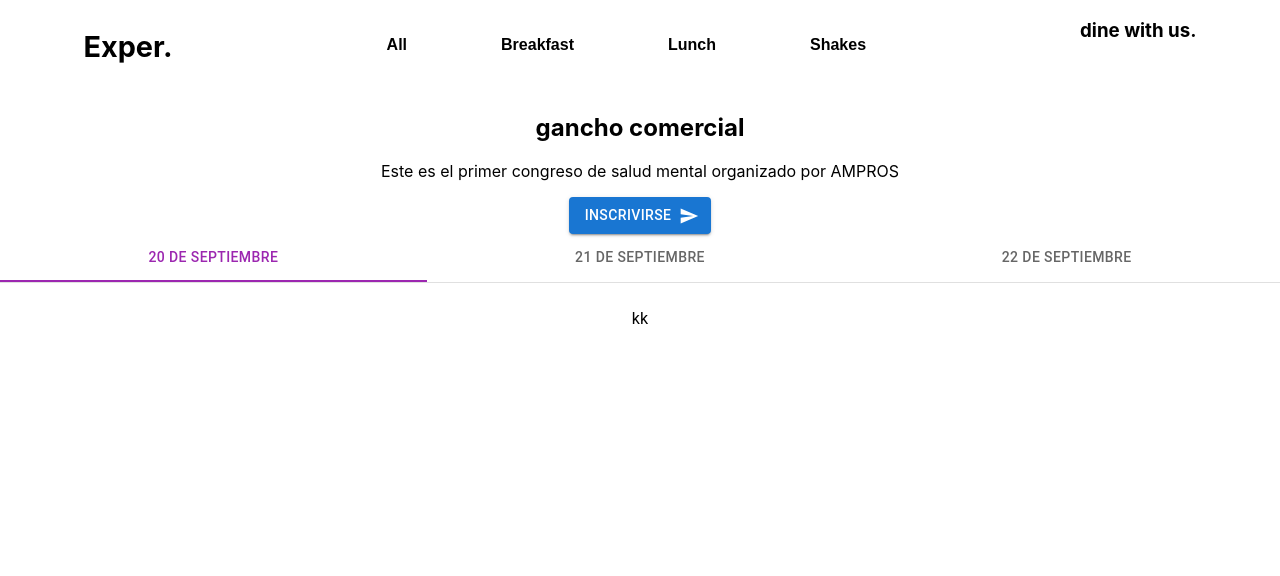
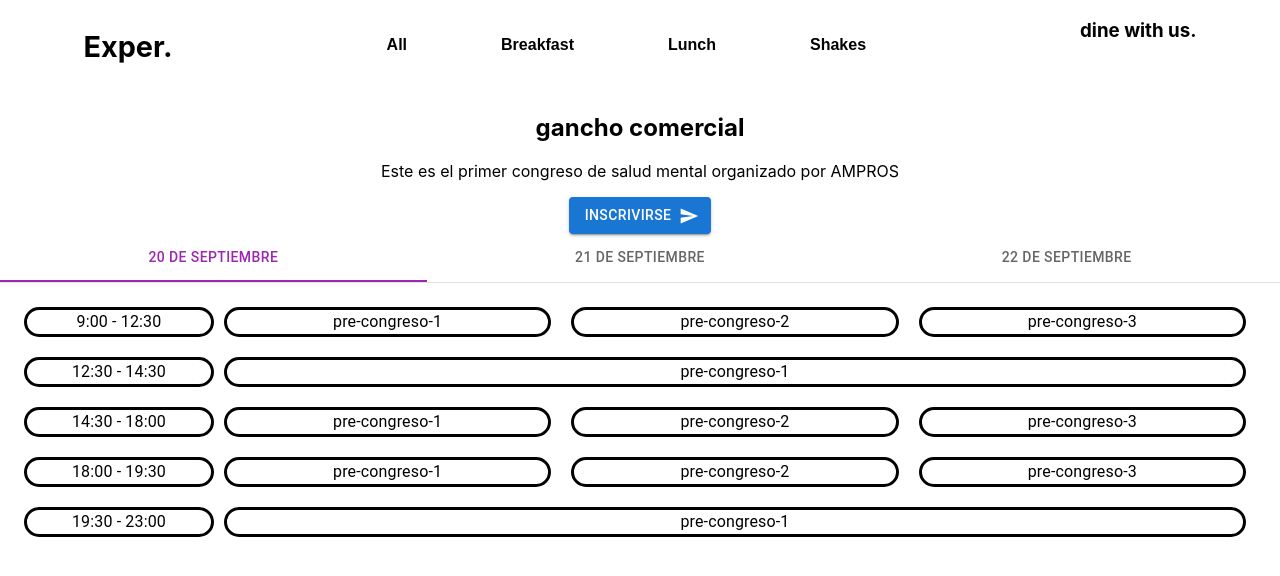
Before and after one commit to INGcomer/Landing-Congreso-AMPROS, a React (Create React App) app: page / in a window 1280 px wide. Shown: the top 576 px of the page. Built offline with nearby package versions, Linux system fonts and the light colour scheme.

Commit message:
cambios en el calendario

```diff
--- a/src/components/cronograma/Cronograma.jsx
+++ b/src/components/cronograma/Cronograma.jsx
@@ -4,6 +4,8 @@ import Tabs from '@mui/material/Tabs';
 import Tab from '@mui/material/Tab';
 import Typography from '@mui/material/Typography';
 import Box from '@mui/material/Box';
+
+import PrimerDia from './dias/PrimerDia';
 
 function TabPanel(props) {
     const { children, value, index, ...other } = props;
@@ -63,7 +65,7 @@ export default function BasicTabs() {
                 </Tabs>
             </Box>
             <TabPanel value={value} index={0}>
-                kk
+                <PrimerDia/>
             </TabPanel>
             <TabPanel value={value} index={1}>
                 Item Two
--- a/src/components/cronograma/dias/PrimerDia.jsx
+++ b/src/components/cronograma/dias/PrimerDia.jsx
@@ -1,16 +1,49 @@
+import JSON from "./dias.json"
 
+import "./secciones_cronograma.css"
+
+var actividades = JSON.primer_dia
 
 function PrimerDia() {
   return (
     <div className="PrimerDia">
-      <ul className="horas">
-        <li> 12:00 </li>
-      </ul>
-      <div className="eventos">
+      <div className="cronograma">
+        {actividades.map((actividad) => {
+          return (
+            <div className="franja_horaria">
+              <div className="hora">
+                {actividad.inicio} - {actividad.fin}
+              </div>
+              <div className="eventos">
+                {actividad.eventos.map((evento) => {
+                  return (
+                    <div className="evento">
+                      {evento}
+                    </div>
+                  )
+                })}
+              </div>
 
+            </div>
+          )
+        })}
       </div>
     </div>
   );
 }
 
-export default App;
+function Evento() {
+  return (
+    <div className="evento">
+      <div className="hora">
+        23:00
+      </div>
+      <div className="evento_nombre">
+
+      </div>
+
+    </div>
+  )
+}
+
+export default PrimerDia;
--- a/src/components/cronograma/dias/dias.json
+++ b/src/components/cronograma/dias/dias.json
@@ -1,26 +1,46 @@
 {
-    "primer_dia":{
-        "Pre-congreso": {
+    "primer_dia":[
+        {
+            "nombre": "Pre-congreso",
             "inicio": "9:00",
-            "fin": "12:30"
+            "fin": "12:30",
+            "eventos": [
+                "pre-congreso-1", "pre-congreso-2", "pre-congreso-3"
+            ]
         },
-        "Almuerzo": {
+        {
+            "nombre": "Almuerzo",
             "inicio": "12:30",
-            "fin": "14:30"
+            "fin": "14:30",
+            "eventos": [
+                "pre-congreso-1"
+            ]
         },
-        "Feria": {
+        {
+            "nombre": "Feria",
             "inicio": "14:30",
-            "fin": "18:00"
+            "fin": "18:00",
+            "eventos": [
+                "pre-congreso-1", "pre-congreso-2", "pre-congreso-3"
+            ]
         },
-        "Acto de Apertura":{
+        {
+            "nombre": "Acto de Apertura",
             "inicio": "18:00",
-            "fin": "19:30"
+            "fin": "19:30",
+            "eventos": [
+                "pre-congreso-1", "pre-congreso-2", "pre-congreso-3"
+            ]
         },
-        "Coctel de Bienvenida":{
+        {
+            "nombre": "Coctel de Bienvenida",
             "inicio": "19:30",
-            "fin": "23:00"
+            "fin": "23:00",
+            "eventos": [
+                "pre-congreso-1"
+            ]
         }
-    },
+    ],
     "segundo_dia":{
         "Tanda de conferencias 1": {
             "conferencia_1": {
--- /dev/null
+++ b/src/components/cronograma/dias/secciones_cronograma.css
@@ -0,0 +1,33 @@
+.franja_horaria{
+    /* background-color: red; */
+
+    display: flex;
+    align-items: center;
+    justify-content: space-evenly;
+
+    margin-bottom: 20px;
+}
+
+.franja_horaria .hora{
+    width: 15%;
+
+    border-radius: 50px;
+    border-style: solid;
+    border-color: black;
+}
+.franja_horaria .eventos{
+    width: 85%;
+
+    display: flex;
+    justify-content: space-evenly;
+}
+.franja_horaria .eventos .evento{
+    border-radius: 50px;
+    border-style: solid;
+    border-color: black;
+
+    width: 100%;
+
+    margin-left: 10px;
+    margin-right: 10px;
+}
```
